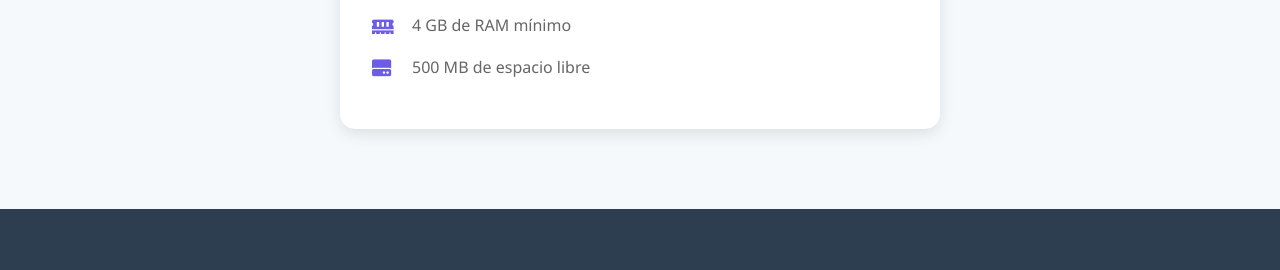
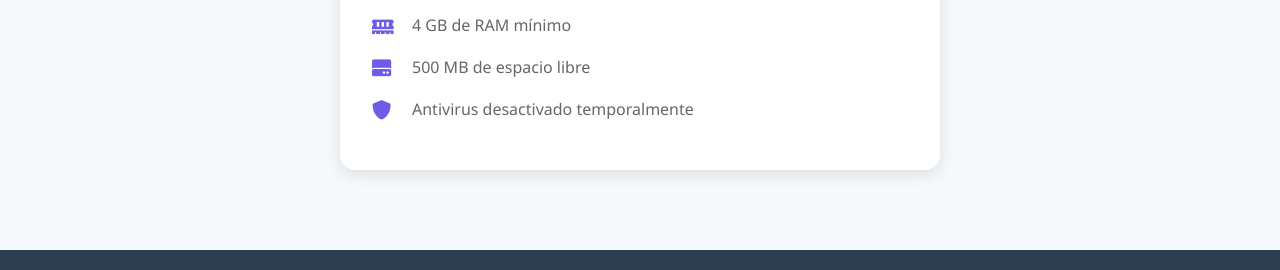
Before and after one commit to ComPanda1/GHUB-Launcher, a plain HTML site: page index.html in a window 1280 px wide. Shown: the part 1820-2090 px from the top of the page. Drawn offline with Linux system fonts and the light colour scheme.

Commit message:
Update index.html

```diff
--- a/index.html
+++ b/index.html
@@ -107,6 +107,7 @@
                     <li><i class="fas fa-microchip"></i> Procesador de 64 bits</li>
                     <li><i class="fas fa-memory"></i> 4 GB de RAM mínimo</li>
                     <li><i class="fas fa-hdd"></i> 500 MB de espacio libre</li>
+                    <li><i class="fas fa-shield-alt"></i> Antivirus desactivado temporalmente</li>
                 </ul>
             </div>
         </section>
```
